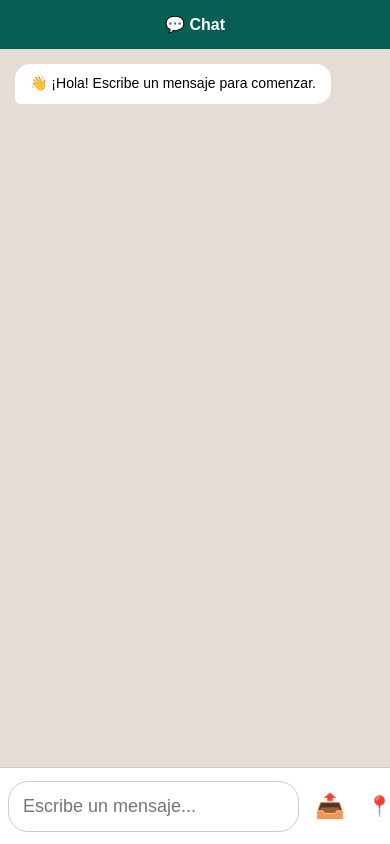
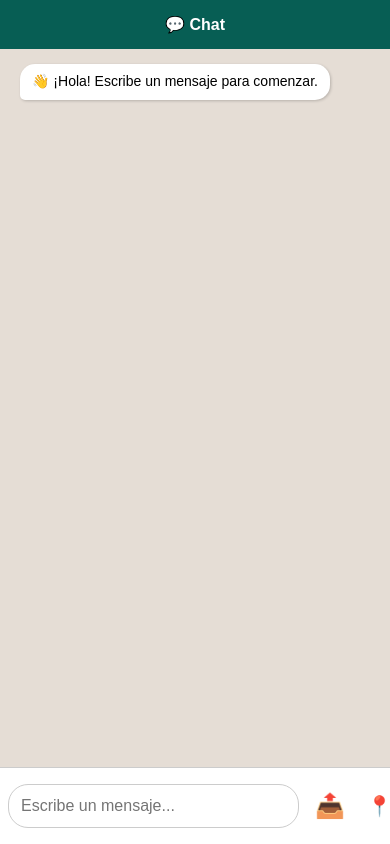
Before and after one commit to juancotes/whatsapp-clone, a plain HTML site: page index.html in a window 390 px wide. Drawn offline with Linux system fonts and the light colour scheme.

Commit message:
🎨 Mejorando alineación de burbujas en móviles

```diff
--- a/styles.css
+++ b/styles.css
@@ -44,34 +44,37 @@ body {
     height: calc(100vh - 120px);
 }
 
-/* 💬 Mensajes con burbujas estilo WhatsApp */
+/* 💬 Mensajes con burbujas tipo WhatsApp */
 .message {
-    max-width: 80%;
+    max-width: 75%;
     padding: 10px 15px;
     margin: 5px;
     border-radius: 15px;
-    font-size: 14px;
+    font-size: 16px;
     line-height: 1.4;
     display: inline-block;
     word-wrap: break-word;
+    box-shadow: 1px 1px 3px rgba(0, 0, 0, 0.2);
 }
 
-/* Mensajes del usuario (derecha, verde) */
+/* 🟢 Mensajes del usuario (verde, alineados a la derecha) */
 .message.user {
     background: #dcf8c6;
     align-self: flex-end;
     text-align: right;
     border-bottom-right-radius: 5px;
     border-bottom-left-radius: 15px;
+    margin-right: 10px;
 }
 
-/* Mensajes del bot (izquierda, blanco) */
+/* 🟢 Mensajes del bot (blanco, alineados a la izquierda) */
 .message.bot {
     background: white;
     align-self: flex-start;
     text-align: left;
     border-bottom-left-radius: 5px;
     border-bottom-right-radius: 15px;
+    margin-left: 10px;
 }
 
 /* 🟢 Pie del chat */
@@ -106,13 +109,19 @@ body {
 
 /* 📱🔹 Estilos para móviles */
 @media (max-width: 600px) {
+    .message {
+        max-width: 85%;
+        font-size: 14px;
+        padding: 8px 12px;
+    }
+
     .chat-footer {
         padding: 8px;
     }
 
     #message-input {
-        padding: 14px;
-        font-size: 18px;
+        padding: 12px;
+        font-size: 16px;
     }
 
     #send-btn {
```
